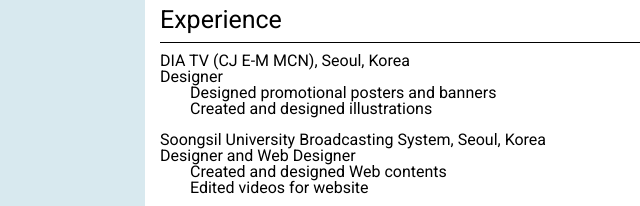
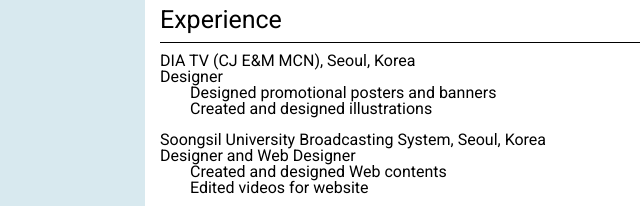
Before and after one commit to suminies/Project03, a plain HTML site: page resume.html in a window 1280 px wide. Shown: the part 566-772 px from the top of the page, 0-640 px from the left. Drawn offline with Linux system fonts and the light colour scheme.

Commit message:
Update resume.html

```diff
--- a/resume.html
+++ b/resume.html
@@ -42,7 +42,7 @@
     </section>
     <section>
       <h2>Experience</h2>
-      <p><strong>DIA TV &#40;CJ E&#45;M MCN&#41;</strong>, Seoul, Korea</p>
+      <p><strong>DIA TV &#40;CJ E&#38;M MCN&#41;</strong>, Seoul, Korea</p>
       <p>Designer</p>
       <ul>
         <li>Designed promotional posters and banners</li>
```
